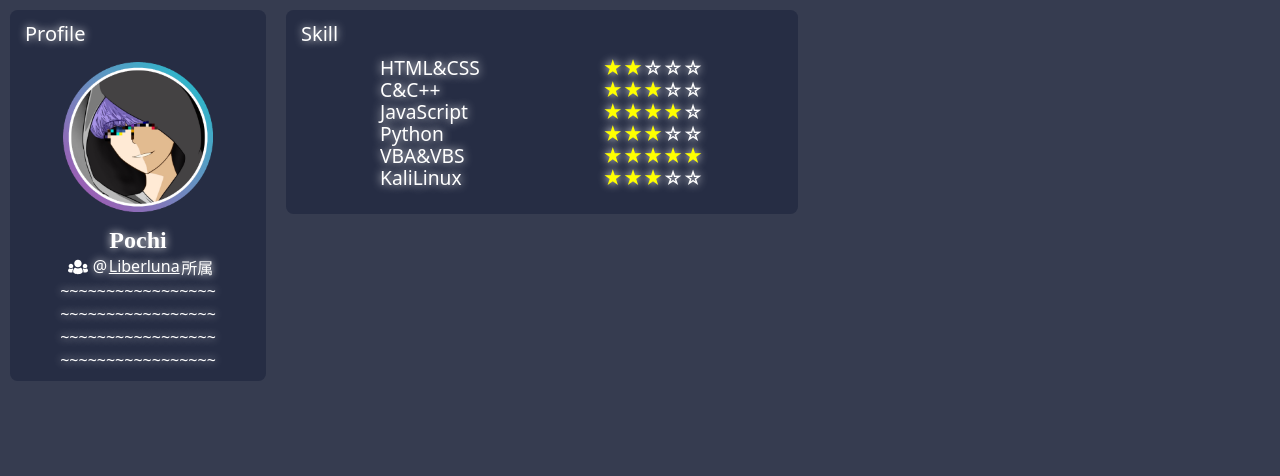
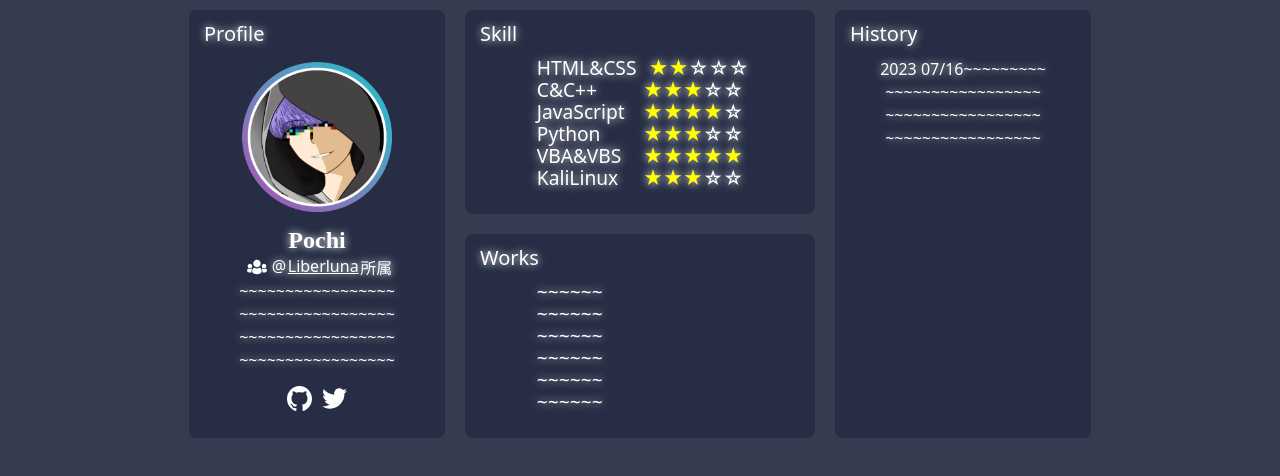
Before and after one commit to Liberluna/New-PochiHP, a plain HTML site: page src/index.html in a window 1280 px wide. Drawn offline with Linux system fonts and the light colour scheme.

Commit message:
完成(？)

```diff
--- /dev/null
+++ b/src/components/history.html
@@ -0,0 +1,33 @@
+<section>
+    <p class="history-box-title">History</p>
+    <div class="history-box-desc">
+        <p>2023 07/16~~~~~~~~~</p>
+        <p>~~~~~~~~~~~~~~~~~</p>
+        <p>~~~~~~~~~~~~~~~~~</p>
+        <p>~~~~~~~~~~~~~~~~~</p>
+    </div>
+</section>
+
+<style>
+    .history-box-title {
+        font-size: 1.25em;
+        font-weight: lighter;
+        margin-left: 10px;
+        margin-top: 5px;
+    }
+
+    .history-box-desc {
+        display: flex;
+        flex-direction: column;
+        align-items: center;
+        margin-top: 10px;
+        margin-bottom: 5px;
+    }
+
+    .history-box-desc p,
+    a {
+        color: #fff;
+        display: flex;
+        margin: .5px 1.5px;
+    }
+</style>
--- a/src/components/profile.html
+++ b/src/components/profile.html
@@ -12,6 +12,11 @@
         <p>~~~~~~~~~~~~~~~~~</p>
         <p>~~~~~~~~~~~~~~~~~</p>
         <p>~~~~~~~~~~~~~~~~~</p>
+    </div>
+
+    <div class="profile-box-links">
+        <img src="./static/github.svg" onclick="window.open('https:\/\/github.com\/Pochi-Liberluna/','_blank')" height="25" alt="">
+        <img src="./static/twitter.svg" onclick="window.open('https:\/\/twitter.com\/Pochi_Liberluna/','_blank')" height="25" alt="">
     </div>
 </section>
 
@@ -58,4 +63,14 @@
     h1 {
         font-family: 'Times New Roman', Times, serif;
     }
+
+    .profile-box-links {
+        display: flex;
+        justify-content: center;
+        margin: 10px 20px 0 20px;
+    }
+
+    .profile-box-links img {
+        margin: 5px;
+    }
 </style>
--- /dev/null
+++ b/src/components/works.html
@@ -0,0 +1,35 @@
+<section>
+    <p class="works-box-title">Works</p>
+    <div class="works-box-works">
+        <div class="works-box-work">~~~~~~ </div>
+        <div class="works-box-work">~~~~~~ </div>
+        <div class="works-box-work">~~~~~~ </div>
+        <div class="works-box-work">~~~~~~ </div>
+        <div class="works-box-work">~~~~~~ </div>
+        <div class="works-box-work">~~~~~~ </div>
+    </div>
+</section>
+
+<style>
+    .works-box-title {
+        font-size: 1.25em;
+        font-weight: lighter;
+        margin-left: 10px;
+        margin-top: 5px;
+    }
+
+    .works-box-works {
+        margin: 10px;
+        display: flex;
+        flex-direction: column;
+    }
+
+    .works-box-work {
+        width: auto;
+        padding: 0 10px;
+        display: flex;
+        justify-content: space-between;
+        margin: 0 20%;
+        transform: scale(1.2);
+    }
+</style>
--- a/src/global.css
+++ b/src/global.css
@@ -6,6 +6,7 @@ body {
   text-shadow: 0 0 8px #fff;
   display: flex;
   flex-wrap: wrap;
+  justify-content: center;
 }
 
 *,
@@ -44,3 +45,9 @@ body > div:hover {
     border-radius: 7.5px;
     height: 100%;
 }
+
+box {
+    display: flex;
+    height: auto;
+    flex-direction: column;
+}
--- a/src/index.html
+++ b/src/index.html
@@ -1,5 +1,6 @@
 <!DOCTYPE html>
 <html lang="ja" prefix="">
+
 <head>
   <meta charset="UTF-8">
   <meta name="viewport" content="width=device-width, initial-scale=1.0">
@@ -9,14 +10,25 @@
   <link rel="stylesheet" href="global.css">
   <link rel="icon" href="./static/pochi-icon.png">
 </head>
+
 <body>
   <div include="./components/profile.html" class="profile-box">
 
   </div>
 
-  <div include="./components/skill.html" class="skill-box">
+  <box>
+    <div include="./components/skill.html" class="skill-box">
+
+    </div>
+
+    <div include="./components/works.html" class="skill-box">
+
+    </div>
+  </box>
+
+  <div include="./components/history.html" class="profile-box">
 
   </div>
+</body>
 
-</body>
 </html>
```
Also changed, not shown: src/static/github.svg (added), src/static/twitter.svg (added).
